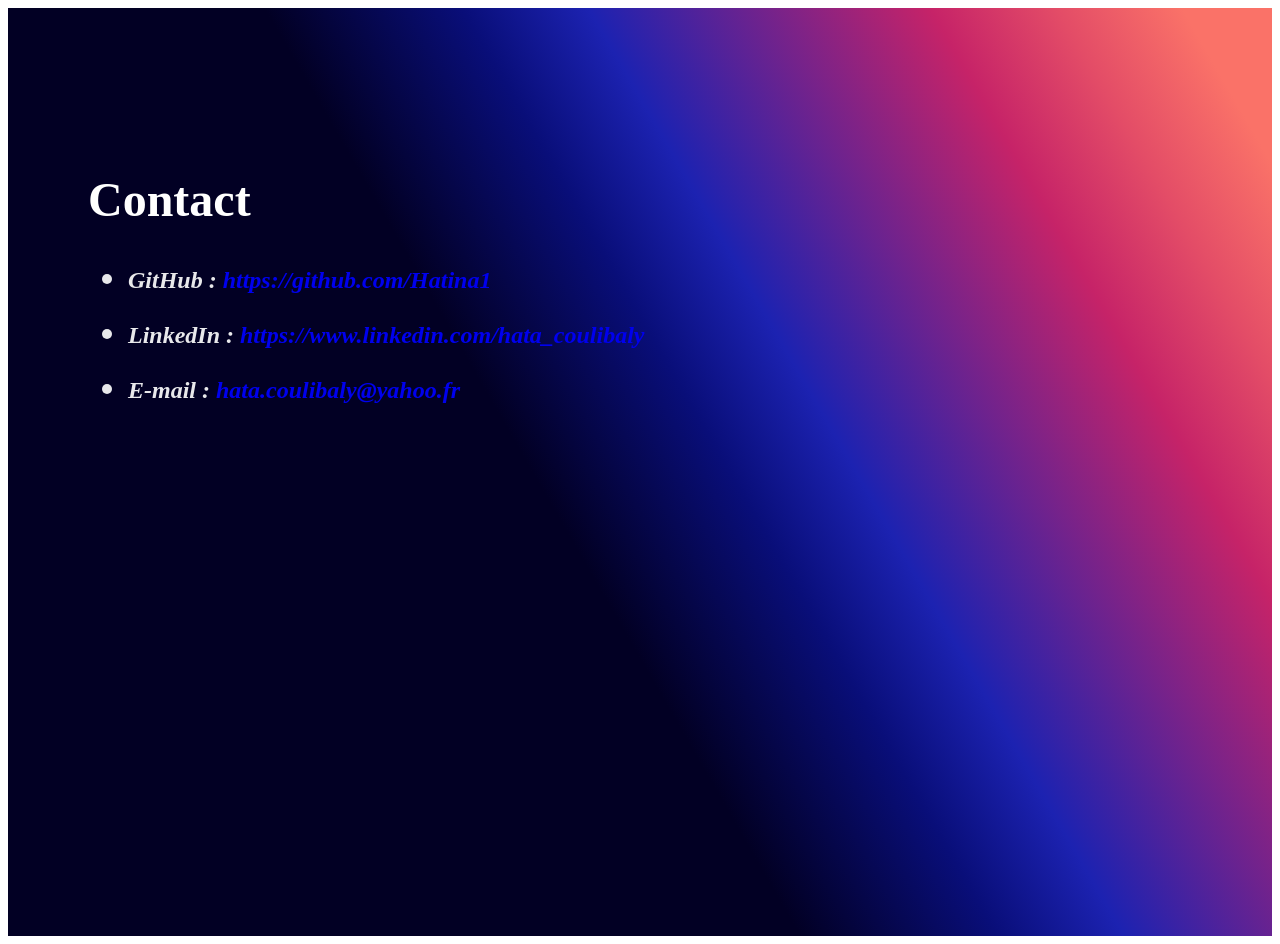
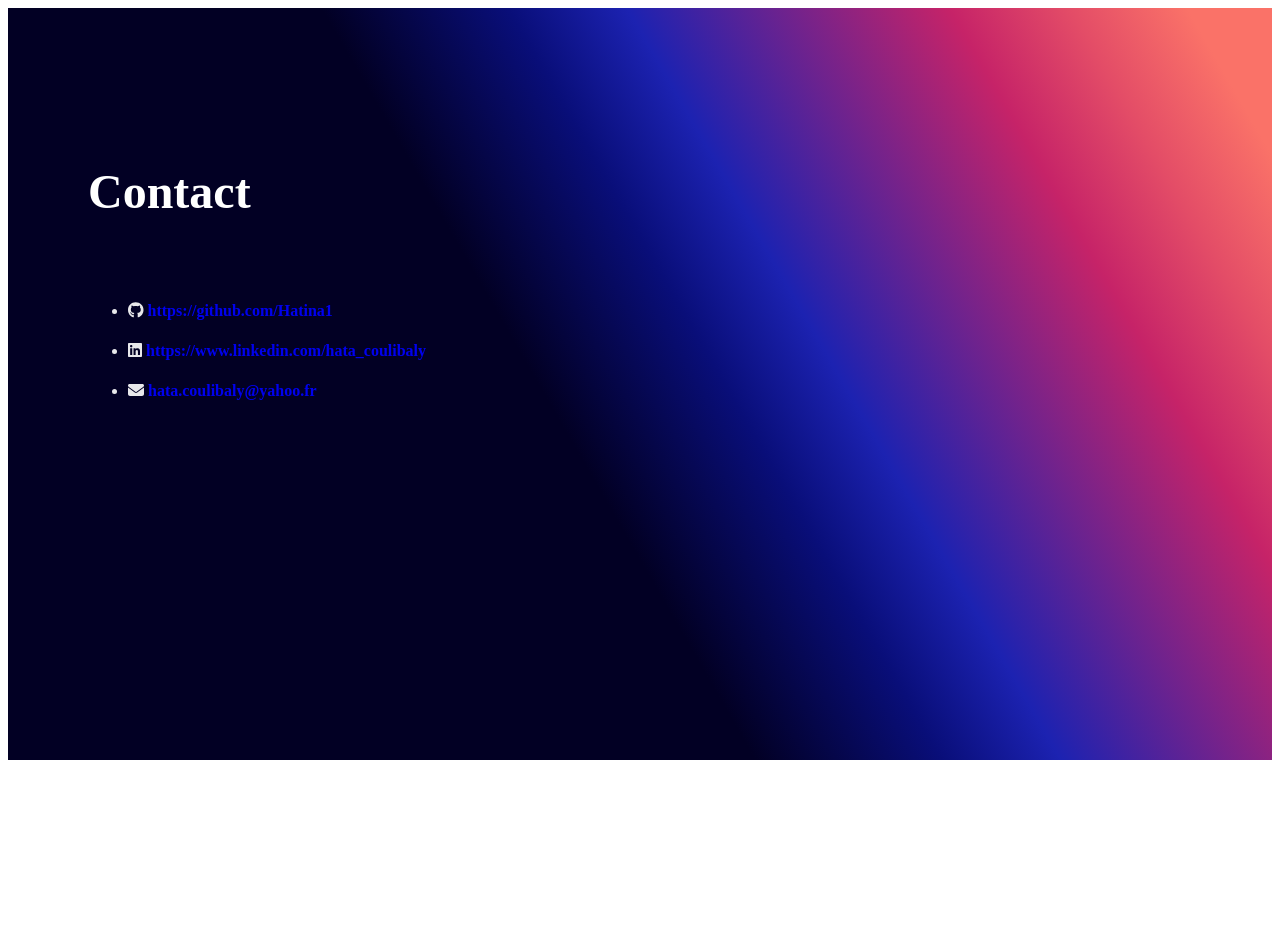
Before and after one commit to Hatina1/Portfolio, a Next.js app: page /contact in a window 1280 px wide. After the commit the page ends 800 px from the top, so only its background shows below. Built offline with nearby package versions, Linux system fonts and the light colour scheme.

Commit message:
Insert social media icons

```diff
--- a/pages/contact.js
+++ b/pages/contact.js
@@ -1,6 +1,11 @@
 import Head from "next/head";
 import Link from "next/link";
 import styles from "../styles/Contact.module.css";
+import { FontAwesomeIcon } from "@fortawesome/react-fontawesome";
+import { faEnvelope } from "@fortawesome/free-solid-svg-icons";
+import { faGithub } from "@fortawesome/free-brands-svg-icons";
+import { faLinkedin } from "@fortawesome/free-brands-svg-icons";
+import { useState } from "react";
 
 export default function Contact() {
 	return (
@@ -13,10 +18,11 @@ export default function Contact() {
 			<main className={styles.main}>
 				<section className={styles.section}>
 					<h1 className={styles.title}>Contact</h1>
+					<section className={styles.section_container}>
 						<ul className={styles.contactlist}>
 							<li>
 								<h2 className={styles.contact}>
-								GitHub :{" "}
+									<FontAwesomeIcon icon={faGithub} className={styles.icon} />{" "}
 									<Link
 										href="https://github.com/Hatina1 "
 										className={styles.links}
@@ -27,7 +33,7 @@ export default function Contact() {
 							</li>
 							<li>
 								<h2 className={styles.contact}>
-								LinkedIn :{" "}
+									<FontAwesomeIcon icon={faLinkedin} className={styles.icon} />{" "}
 									<Link
 										href="https://www.linkedin.com/in/hata-c-b15168a5/"
 										className={styles.links}
@@ -38,7 +44,7 @@ export default function Contact() {
 							</li>
 							<li>
 								<h2 className={styles.contact}>
-								E-mail :{" "}
+									<FontAwesomeIcon icon={faEnvelope} className={styles.icon} />{" "}
 									<Link href="hata.coulibaly@yahoo.fr" className={styles.links}>
 										hata.coulibaly@yahoo.fr
 									</Link>
@@ -46,6 +52,7 @@ export default function Contact() {
 							</li>
 						</ul>
 					</section>
+				</section>
 			</main>
 		</div>
 	);
--- a/styles/Contact.module.css
+++ b/styles/Contact.module.css
@@ -3,11 +3,11 @@
 }
 
 .main {
-	padding: 4rem 0;
+	padding: 1rem 0;
 	display: flex;
 	flex-direction: row;
 	justify-content: flex-start;
-	height: 100vh;
+	min-height: calc(100vh - 80px);
 	color: white;
 	background-color: #001220;
 	background: -webkit-linear-gradient(
@@ -22,8 +22,14 @@
 }
 
 .section {
-	width: 80%;
+	width: 90%;
 	margin: 100px 80px;
+}
+
+.title {
+	margin-bottom: 2rem;
+	line-height: 1.15;
+	font-size: 3rem;
 }
 
 .title a {
@@ -37,28 +43,31 @@
 	text-decoration: none;
 }
 
-.title {
-	margin: 0;
-	line-height: 1.15;
-	font-size: 3rem;
+.section_container {
+	display: flex;
+	flex-direction: column;
 }
 
 .contactlist {
 	margin-top: 2rem;
 	line-height: 1.15;
-	font-size: 2rem;
-	font-style: italic;
+	font-size: 1rem;
 	color: rgba(255, 255, 255, 0.909);
+}
+
+.contactlist li {
+	margin-bottom: 0.5rem;
 }
 
 .contact {
 	margin: 1rem 0;
 	line-height: 1.5;
-	font-size: 1.5rem;
+	font-size: 1rem;
 }
 
 .contact a {
 	text-decoration: none;
+	font-style: normal;
 }
 
 .contact a:hover,
--- a/styles/Projects.module.css
+++ b/styles/Projects.module.css
@@ -77,9 +77,11 @@
 	margin: 0.5rem 0 0 0;
 	font-family: Verdana, Geneva, Tahoma, sans-serif;
 	font-size: 1rem;
+	font-weight: bold;
 }
 .card_desc {
-	margin: 0.2rem 0;
+	margin-bottom: 0.2rem;
 	font-family: Verdana, Geneva, Tahoma, sans-serif;
 	font-size: 0.8rem;
+	font-style: italic;
 }
```
Lines whose indentation alone changed are shown as unchanged.
